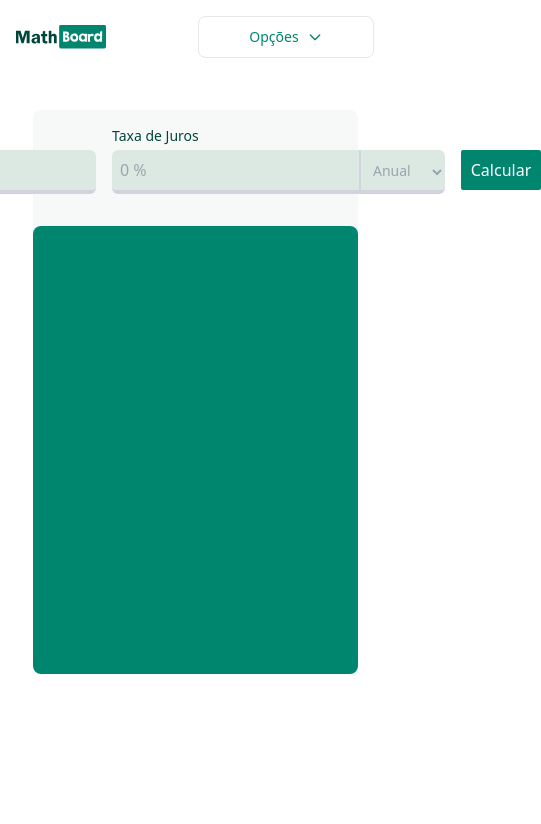
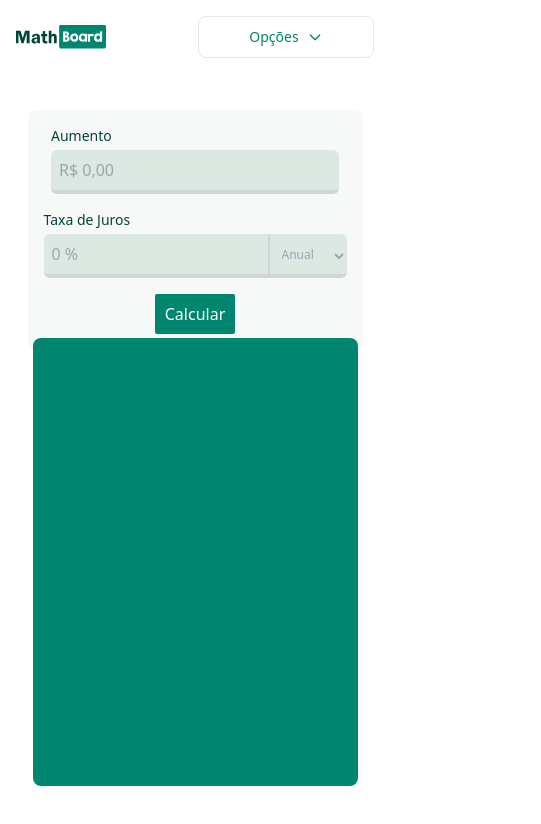
Before and after one commit to Guiiih/MathBoard, a Vue app: page /AumentoCapitalSimples in a window 390 px wide. Shown: the top 824 px of the page, 541 px wide, since content can reach past the window. Built offline with nearby package versions, Linux system fonts and the light colour scheme; a web font is replaced by a local one.

Commit message:
Update AumentoCapitalSimples.vue

```diff
--- a/src/pages/AumentoCapitalSimples.vue
+++ b/src/pages/AumentoCapitalSimples.vue
@@ -3,29 +3,27 @@
   <NavBar/>
 
   <div class="flex justify-center place-content-center pt-6 relative top-3">
-    <div class="w-5/6 h-32 p-4 text-center rounded-lg sm:p-8 bg-green-light">
-      <div class='flex flex-row gap-4 place-content-center'>
+    <div class=" p-4 text-center rounded-lg sm:p-8 bg-green-light sm:w-5/6 sm:h-32">
+      <div class='flex flex-col gap-4 place-items-center place-content-center sm:flex-row'>
 
         <div class="flex flex-col text-left">
           <label for="Aumento" class="block mb-1 text-sm font-medium text-input-text">Aumento</label>
-          <input v-model="aumento" type="text" class="bg-input rounded-md border-b-4 border-gray-300 focus:border-brand-green p-2 focus:outline-none" placeholder="R$ 0,00">
+          <input v-model="aumento" type="text" class="w-72 md:w-64 bg-input rounded-md border-b-4 border-gray-300 focus:border-brand-green p-2 focus:outline-none" placeholder="R$ 0,00">
         </div>
 
         <div class="flex flex-col text-left">
           <label for="taxa de juros" class="block mb-1 text-sm font-medium text-input-text">Taxa de Juros</label>
           <div class="flex">
-            <input v-model="taxa" type="text" class="bg-input rounded-tl-md rounded-bl-md border-b-4 border-gray-300 focus:border-brand-green p-2 focus:outline-none" placeholder="0 %">
-            <select v-model="jurosTipo" class="w-17 bg-input text-gray-400 text-sm rounded-r-md border-b-4 border-gray-300 border-l-2 block p-2">
+            <input v-model="taxa" type="text" class="w-56 md:w-48 bg-input rounded-tl-md rounded-bl-md border-b-4 border-gray-300 focus:border-brand-green p-2 focus:outline-none" placeholder="0 %">
+            <select v-model="jurosTipo" class="md:w-16 bg-input text-gray-400 text-xs md:text-sm rounded-r-md border-b-4 border-gray-300 border-l-2 p-2">
                 <option value="anual">Anual</option>
                 <option value="mensal">Mensal</option>
             </select>
           </div>
         </div>
-
-        <div class="relative top-6">
+        <div class="relative sm:top-2.5">
           <button @click="calcularTempo" class="bg-brand-green w-20 h-10 text-white rounded-sm">Calcular</button>
         </div>
-
       </div>
     </div>
   </div>
```
